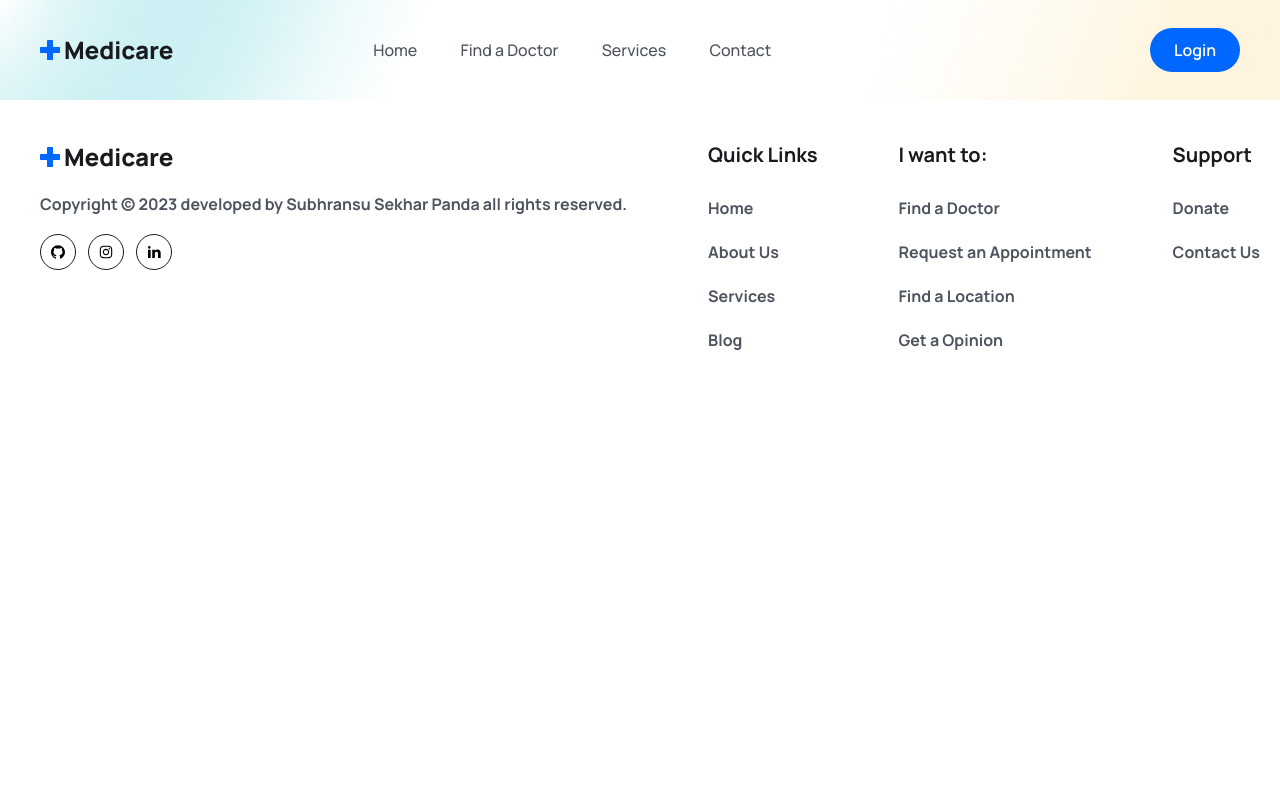
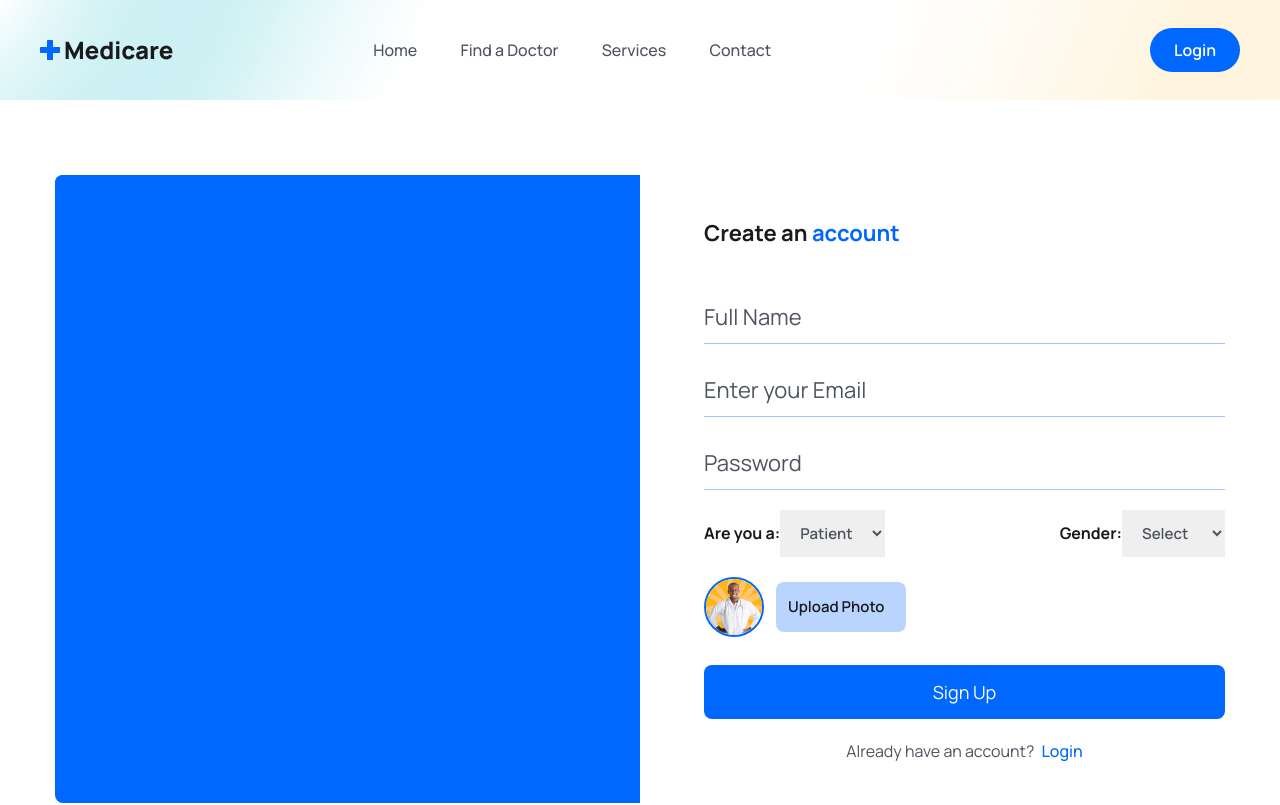
Before and after one commit to Subhransu02/medicare_booking, a React (Vite) app in the folder frontend/: page /register in a window 1280 px wide. Shown: the top 805 px of the page. Built offline with nearby package versions, Linux system fonts and the light colour scheme; the HTML template or start-up script is replaced by a standard one.

Commit message:
add signup page

```diff
--- a/frontend/src/pages/Signup.jsx
+++ b/frontend/src/pages/Signup.jsx
@@ -1,5 +1,162 @@
+import signupImg from "../assets/images/signup.gif";
+import avatar from "../assets/images/doctor-img01.png";
+import { Link } from "react-router-dom";
+import { useState } from "react";
 export default function Signup() {
+  const [selectedFile, setSelectedFile] = useState(null);
+  const [previewURL, setPreviewURL] = useState(``);
+
+  const [formData, setFormData] = useState({
+    name: "",
+    email: "",
+    password: "",
+    photo: "selectedFile",
+    gender: "",
+    role: "patient",
+  });
+
+  const handleInputChange = (e) => {
+    setFormData({ ...formData, [e.target.name]: e.target.value });
+  };
+
+const handleFileInputChange = async (e) =>{
+  const file = e.target.files(0);
+
+  console.log(file);
+}
+
+const submitHandler = async e=>{
+  e.preventDefault();
+}
+
   return (
-    <div>Signup</div>
-  )
+    <section className="px-5 xl:px-0">
+      <div className="max-w-[1170px] mx-auto">
+        <div className="grid grid-cols-1 lg:grid-cols-2">
+          {/*img box*/}
+          <div className="hidden lg:block bg-primaryColor rounded-l-lg">
+            <figure className="rounded-l-lg">
+              <img src={signupImg} className="w-full rounded-l-lg" alt="" />
+            </figure>
+          </div>
+
+          {/*signup form*/}
+          <div className="rounded-l-lg lg:pl-16 py-10">
+            <h3 className="text-headingColor text-[22px] leading-9 font-bold mb-10">
+              Create an <span className="text-primaryColor">account</span>
+            </h3>
+
+            <form onSubmit={submitHandler}>
+              <div className="mb-5">
+                <input
+                  type="text"
+                  placeholder="Full Name"
+                  name="name"
+                  value={formData.name}
+                  onChange={handleInputChange}
+                  className="w-full pr-4 py-3 border-b border-solid border-[#0066ff61] focus:outline-none focus:border-b-primaryColor text-[22px] leading-7 text-headingColor placeholder:text-textColor  cursor-pointer"
+                  required
+                />
+              </div>
+              <div className="mb-5">
+                <input
+                  type="email"
+                  placeholder="Enter your Email"
+                  name="email"
+                  value={formData.email}
+                  onChange={handleInputChange}
+                  className="w-full pr-4 py-3 border-b border-solid border-[#0066ff61] focus:outline-none focus:border-b-primaryColor text-[22px] leading-7 text-headingColor placeholder:text-textColor  cursor-pointer"
+                  required
+                />
+              </div>
+              <div className="mb-5">
+                <input
+                  type="password"
+                  placeholder="Password"
+                  name="password"
+                  value={formData.password}
+                  onChange={handleInputChange}
+                  className="w-full pr-4 py-3 border-b border-solid border-[#0066ff61] focus:outline-none focus:border-b-primaryColor text-[22px] leading-7 text-headingColor placeholder:text-textColor  cursor-pointer"
+                  required
+                />
+              </div>
+
+              <div className="mb-5 flex items-center justify-between">
+                <label className="text-headingColor font-bold text-[16px] leading-7">
+                  Are you a:
+                  <select
+                    name="role"
+                    value={formData.role}
+                    onChange={handleInputChange}
+                    className="text-textColor font-semibold text-[15px] leading-7 px-4 py-3 focus:outline-none"
+                  >
+                    <option value="patient">Patient</option>
+                    <option value="doctor">Doctor</option>
+                  </select>
+                </label>
+
+                <label className="text-headingColor font-bold text-[16px] leading-7">
+                  Gender:
+                  <select
+                    name="gender"
+                    value={formData.gender}
+                    onChange={handleInputChange}
+                    className="text-textColor font-semibold text-[15px] leading-7 px-4 py-3 focus:outline-none"
+                  >
+                    <option value="">Select</option>
+                    <option value="male">Male</option>
+                    <option value="female">Female</option>
+                    <option value="other">Other</option>
+                  </select>
+                </label>
+              </div>
+
+              <div className="mb-5 flex items-center gap-3">
+                <figure className="w-[60px] h-[60px] rounded-full border-2 border-solid border-primaryColor flex items-center justify-center">
+                  <img src={avatar} alt="" className="w-full rounded-full" />
+                </figure>
+
+                <div className="relative w-[130px] h-[50px]">
+                  <input
+                    type="file"
+                    name="photo"
+                    id="customFile"
+                    onChange={handleFileInputChange}
+                    accept=".jpg, .png"
+                    className="absolute top-0 left-0 w-full h-full opacity-0 cursor-pointer"
+                  />
+
+                  <label
+                    htmlFor="customFile"
+                    className="w-full h-full flex items-center px-[0.75rem] py-[0.375rem] text-[15px] leading-6 overflow-hidden bg-[#0066ff46] text-headingColor font-semibold rounded-lg truncate cursor-pointer"
+                  >
+                    Upload Photo
+                  </label>
+                </div>
+              </div>
+
+              <div className="mt-7">
+                <button
+                  type="submit"
+                  className="w-full bg-primaryColor text-white text-[18px] leading-[30px] rounded-lg px-4 py-3"
+                >
+                  Sign Up
+                </button>
+              </div>
+
+              <p className="mt-5 text-textColor text-center">
+                Already have an account?{" "}
+                <Link
+                  to="/login"
+                  className="text-primaryColor font-medium ml-1"
+                >
+                  Login
+                </Link>
+              </p>
+            </form>
+          </div>
+        </div>
+      </div>
+    </section>
+  );
 }
--- a/frontend/src/routes/Routers.jsx
+++ b/frontend/src/routes/Routers.jsx
@@ -12,7 +12,7 @@
     <Routes>
       <Route path="/" element={<Home />} />
       <Route path="/services" element={<Services />} />
-      <Route path="/signup" element={<Signup />} />
+      <Route path="/register" element={<Signup />} />
       <Route path="/login" element={<Login />} />
       <Route path="/contact" element={<Contact />} />
       <Route path="/doctors" element={<Doctors />} />
```
